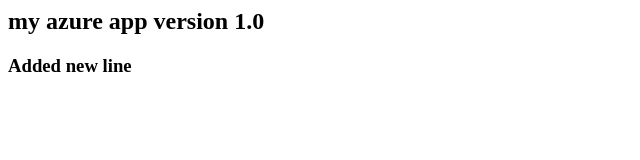
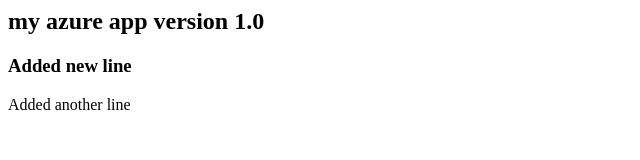
Before and after one commit to shankars091/mywebapp, a plain HTML site: page index.html in a window 1280 px wide. Shown: the whole page, without its empty margins (0-640 px from the left). Drawn offline with Linux system fonts and the light colour scheme.

Commit message:
Update index.html

```diff
--- a/index.html
+++ b/index.html
@@ -3,5 +3,7 @@
 <body>
 <h2> my azure app version 1.0 </h2>
   <h3> Added new line </h3>
+  <p>Added another line<p>
+
 </body>
 </html>
```
